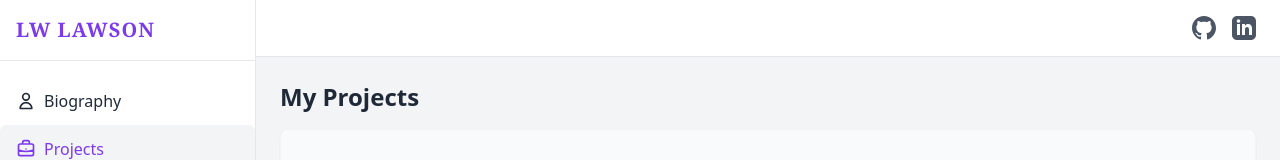
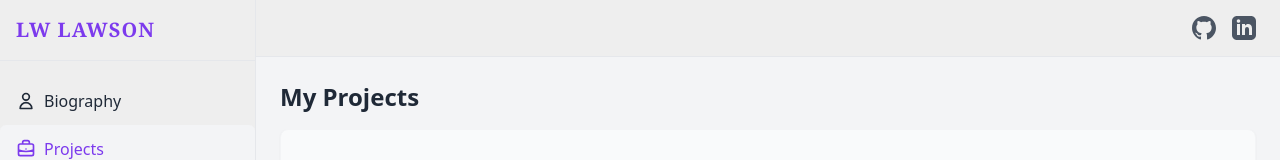
Before and after one commit to LukeLawsonSoftware/lw-lawson-portfolio, an Angular app in the folder src/web/: page /projects in a window 1280 px wide. Shown: the top 160 px of the page. Built offline with nearby package versions, Linux system fonts and the light colour scheme; no server answers.

Commit message:
Reduce harshness of light mode

```diff
--- a/src/web/tailwind.config.js
+++ b/src/web/tailwind.config.js
@@ -5,7 +5,7 @@ module.exports = {
   theme: {
     extend: {
       colors: {
-        primary: "#ffffff",
+        primary: "#eeeeee",
         secondary: "#f3f4f6",
         accent: "#8b5cf6",
         "accent-light": "#a78bfa",
```
